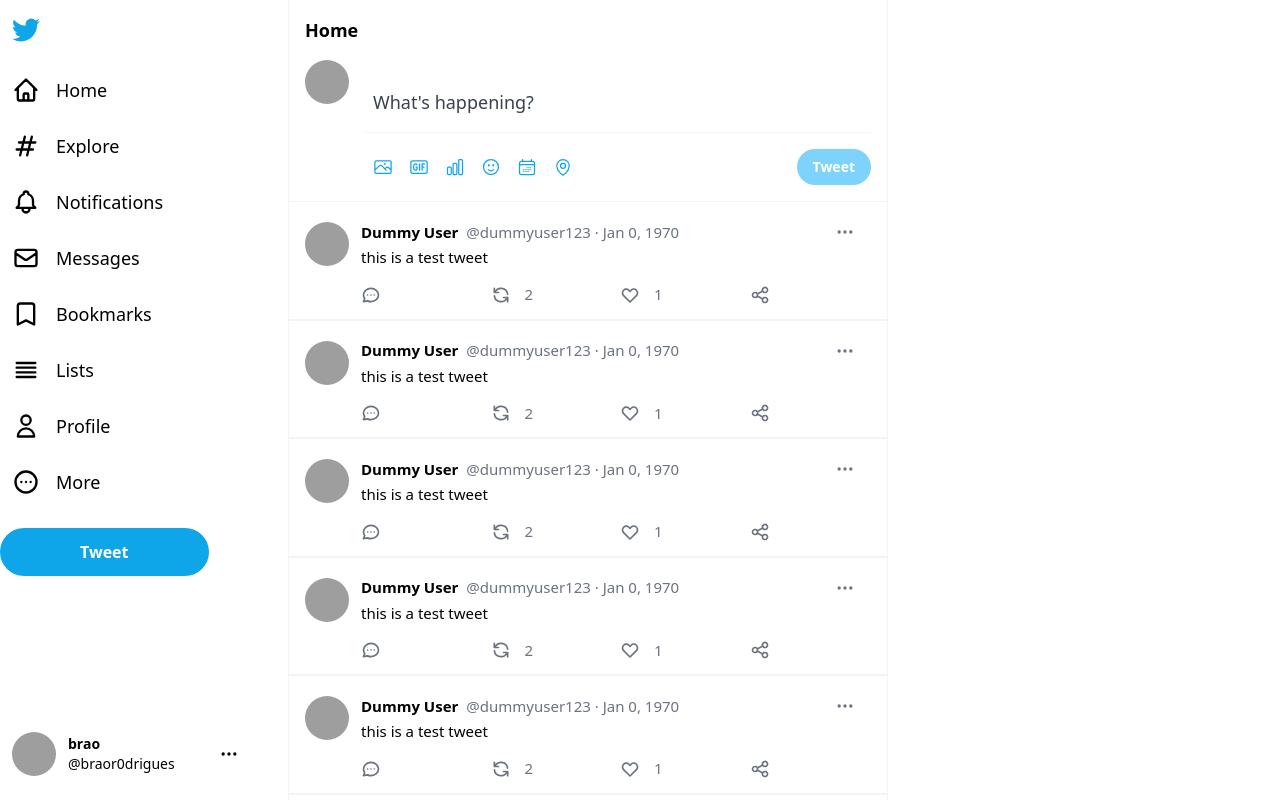
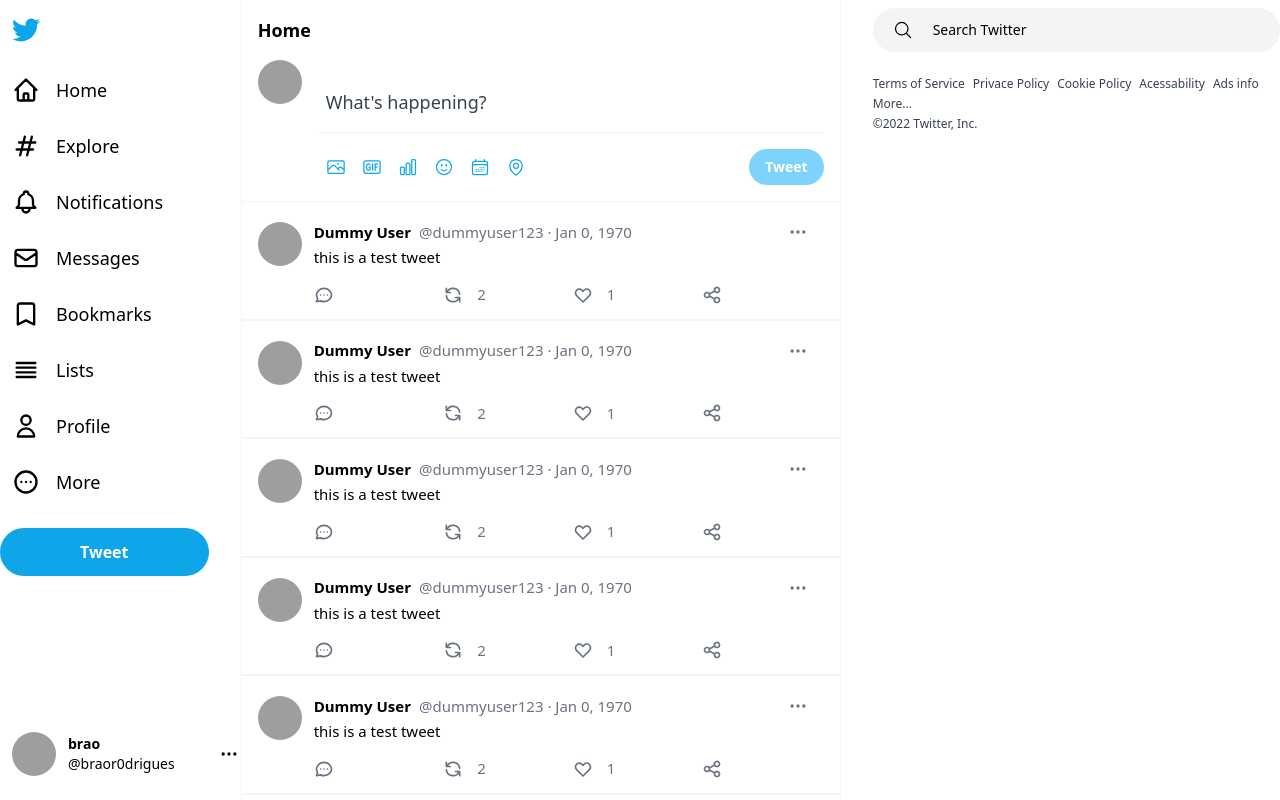
Before and after one commit to abraor0/twitter-clone-practice, a React (Create React App) app: page / in a window 1280 px wide. Shown: the top 800 px of the page. Built offline with nearby package versions, Linux system fonts and the light colour scheme; grey boxes are pictures that could not be loaded; the HTML template or start-up script is replaced by a standard one.

Commit message:
Finished initial Home page UI, adding footer and search components

```diff
--- /dev/null
+++ b/src/components/Footer/Footer.js
@@ -0,0 +1,18 @@
+const Footer = () => {
+
+  return (
+    <footer className="text-xs text-gray-700">
+      <nav className="flex gap-x-2 gap-y-1 flex-wrap">
+        <a className="hover:shadow-border" href="#">Terms of Service</a>
+        <a className="hover:shadow-border" href="#">Privace Policy</a>
+        <a className="hover:shadow-border" href="#">Cookie Policy</a>
+        <a className="hover:shadow-border" href="#">Acessability</a>
+        <a className="hover:shadow-border" href="#">Ads info</a>
+        <a className="hover:shadow-border" href="#">More...</a>
+      </nav>
+      <p className="my-1">&copy;{`${(new Date()).getFullYear()} Twitter, Inc.`}</p>
+    </footer>
+  );
+};
+
+export default Footer;
--- a/src/components/Header/Header.js
+++ b/src/components/Header/Header.js
@@ -10,8 +10,8 @@
 
 const Header = () => {
   return (
-    <header className="w-72">
-      <div className="flex h-screen flex-col justify-between pr-2 w-72 fixed">
+    <header className="w-64">
+      <div className="flex h-screen flex-col justify-between pr-2 w-64 fixed">
         <div>
           <a href="#">
             <h1 className="mt-1 mb-2 p-3 hover:bg-sky-100 rounded-full transition w-max">
--- /dev/null
+++ b/src/components/Icons/Close.js
@@ -0,0 +1,7 @@
+const Close = () => (
+  <svg xmlns="http://www.w3.org/2000/svg" fill="none" viewBox="0 0 24 24" strokeWidth={1.5} stroke="currentColor" width="1em" height="1em">
+    <path strokeLinecap="round" strokeLinejoin="round" d="M6 18L18 6M6 6l12 12" />
+  </svg>
+);
+
+export default Close;
--- /dev/null
+++ b/src/components/Icons/MagnifyingGlass.js
@@ -0,0 +1,7 @@
+const MagnifyingGlass = () => (
+  <svg xmlns="http://www.w3.org/2000/svg" fill="none" viewBox="0 0 24 24" strokeWidth={1.5} stroke="currentColor" width="1em" height="1em">
+    <path strokeLinecap="round" strokeLinejoin="round" d="M21 21l-5.197-5.197m0 0A7.5 7.5 0 105.196 5.196a7.5 7.5 0 0010.607 10.607z" />
+  </svg>
+);
+
+export default MagnifyingGlass;
--- /dev/null
+++ b/src/components/Search/Search.js
@@ -0,0 +1,28 @@
+import MagnifyingGlass from '../Icons/MagnifyingGlass';
+import Close from '../Icons/Close';
+import { useState } from 'react';
+
+const Search = () => {
+  const [ searchQuerry, setSearchQuerry ] = useState('');
+
+  const handleOnChange = e => setSearchQuerry(e.target.value);
+
+  return (
+    <div className="flex gap-x-3 bg-gray-100 py-3 px-5 rounded-full mt-2 text-sm group focus-within:bg-transparent focus-within:outline-1 focus-within:outline-sky-500 focus-within:outline relative">
+      <i className="text-xl mr-2 group-focus-within:text-sky-500">
+        <MagnifyingGlass />
+      </i>
+      <input onChange={handleOnChange} className="bg-transparent focus-visible:outline-none placeholder:text-inherit " type="text" placeholder="Search Twitter" value={searchQuerry}/>
+      <button type="button" className={`${searchQuerry ? '' : "invisible"} ml-auto transition-colors bg-sky-500 rounded-full hover:bg-sky-700"`}>
+        <i className="text-xl text-white">
+          <Close/>
+        </i>
+      </button>
+      <div className="hidden absolute inset-x-0 top-full shadow-search rounded-lg py-4 px-10 group-focus-within:block bg-white">
+        <p className="mb-10">Try searching for people, topics, or keyword</p>
+      </div>
+    </div>
+  );
+};
+
+export default Search;
--- a/src/components/UI/Layout.js
+++ b/src/components/UI/Layout.js
@@ -1,14 +1,20 @@
 import Home from '../../routes/Home';
 import Header from '../Header/Header';
+import Search from '../Search/Search';
+import Footer from '../Footer/Footer';
 
 const Layout = () => {
 
   return (
     <div className="max-w-7xl flex mx-auto min-h-screen">
       <Header />
-      <main className="border-x border-x-gray-100 flex-1 max-w-[600px]">
+      <main className="border-x border-x-gray-100 flex-grow min-w-[600px] mr-8">
         <Home />
       </main>
+      <div className="flex-grow flex flex-col gap-y-6">
+        <Search />
+        <Footer />
+      </div>
     </div>
   );
 };
--- a/tailwind.config.js
+++ b/tailwind.config.js
@@ -17,7 +17,11 @@
           '0%, 50%': {opacity: 0},
           '100%': {opacity: 1}
         }
-      }
+      },
+      boxShadow: {
+        'search': 'rgb(101 119 134 / 20%) 0px 0px 15px, rgb(101 119 134 / 15%) 0px 0px 3px 1px',
+        'border': 'inset 0 -1px rgb(55 65 81 / 100%)'
+      },
     },
   },
   plugins: [],
```
